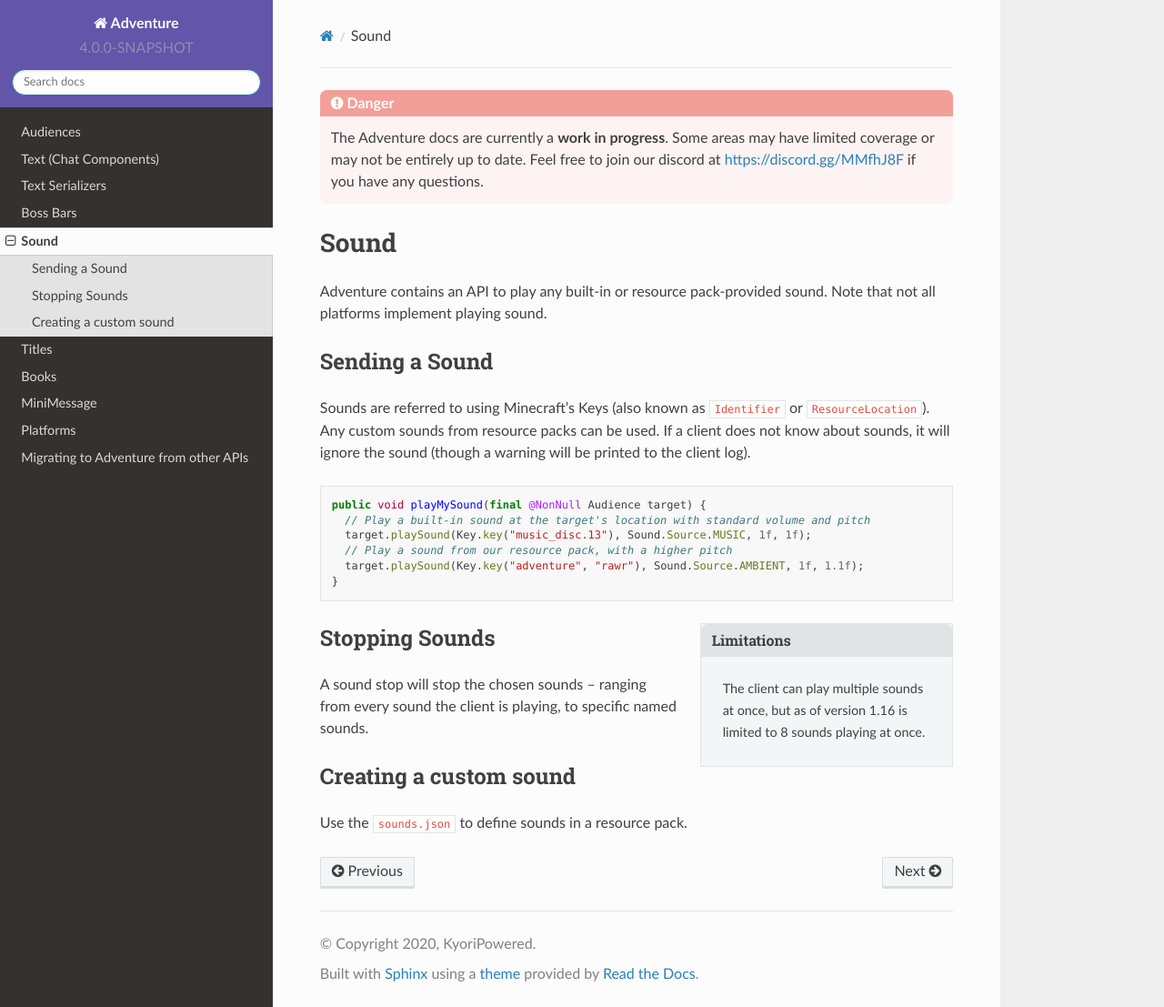
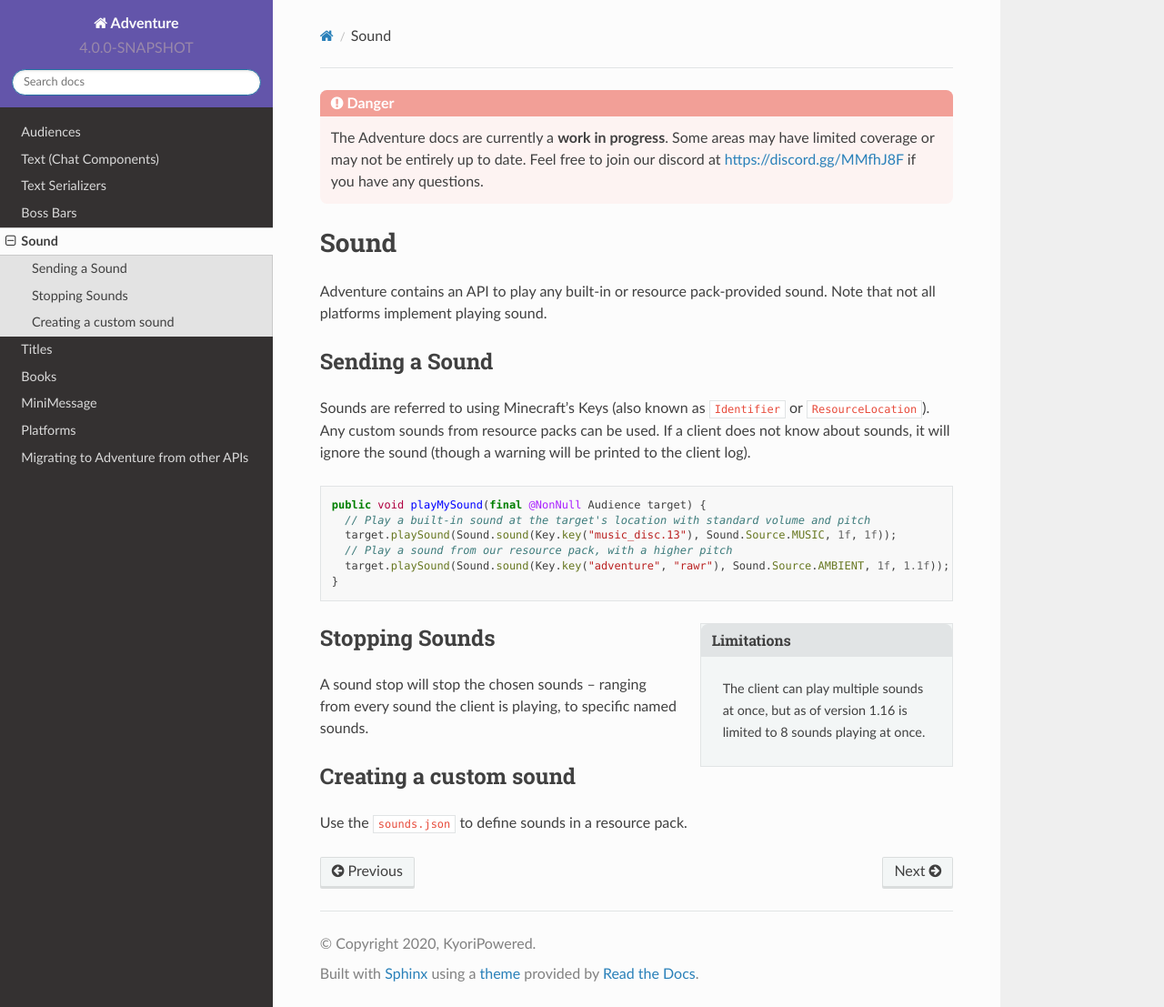
Before and after one commit to KyoriPowered/adventure-docs, a Sphinx documentation site: the page built from source/sound.rst, in a window 1280 px wide and 1107 px high. Shown: the whole window at 91% size. Built offline with Sphinx 7.4.7 and the Read the Docs theme 2.0.0, drawn with Linux system fonts in a browser that asks for light colours.

Commit message:
fix incorrect usage for sounds

```diff
--- a/source/sound.rst
+++ b/source/sound.rst
@@ -14,9 +14,9 @@ Sounds are referred to using Minecraft's Keys (also known as ``Identifier`` or `
 
   public void playMySound(final @NonNull Audience target) {
     // Play a built-in sound at the target's location with standard volume and pitch
-    target.playSound(Key.key("music_disc.13"), Sound.Source.MUSIC, 1f, 1f);
+    target.playSound(Sound.sound(Key.key("music_disc.13"), Sound.Source.MUSIC, 1f, 1f));
     // Play a sound from our resource pack, with a higher pitch
-    target.playSound(Key.key("adventure", "rawr"), Sound.Source.AMBIENT, 1f, 1.1f);
+    target.playSound(Sound.sound(Key.key("adventure", "rawr"), Sound.Source.AMBIENT, 1f, 1.1f));
   }
 
 .. sidebar:: Limitations
--- a/source/text.rst
+++ b/source/text.rst
@@ -46,7 +46,7 @@ component with the children.
 Serializing and deserializing components
 ^^^^^^^^^^^^^^^^^^^^^^^^^^^^^^^^^^^^^^^^
 
-Serialization to JSON, legacy and plain representations is also
+Serialization to JSON, legacy, and plain representations is also
 supported.
 
 Components can be serialized with :doc:`/serializer/index`.
```
